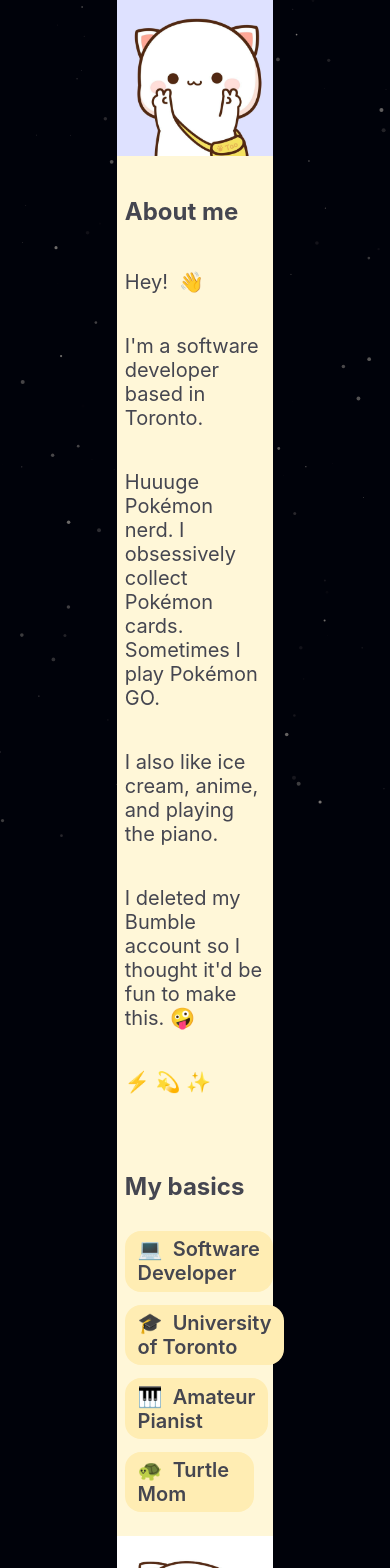
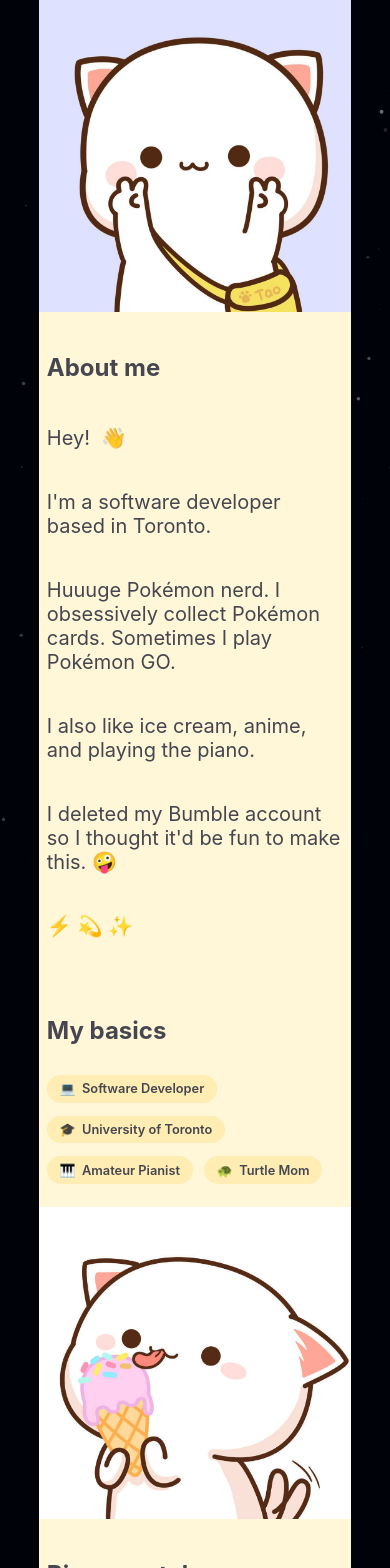
Before and after one commit to karenkwok/karenkwok.github.io, a React (Create React App) app: page /bumble in a window 390 px wide. Shown: the top 1568 px of the page. Built offline with nearby package versions, Linux system fonts and the light colour scheme.

Commit message:
added media queries to bumble

```diff
--- a/src/App.scss
+++ b/src/App.scss
@@ -88,3 +88,9 @@ a:-webkit-any-link {
     font-size: 5rem;
   }
 }
+
+@media (max-width: 300px) {
+  h3 {
+    font-size: 1rem;
+  }
+}
--- a/src/components/Bumble/Bumble.scss
+++ b/src/components/Bumble/Bumble.scss
@@ -41,3 +41,11 @@
     transform: rotate(0deg);
   }
 }
+
+@media (max-width: 800px) {
+  #bumble {
+    margin-left: 0vw;
+    margin-right: 0vw;
+    width: 80vw;
+  }
+}
--- a/src/components/UI/BumbleItem.scss
+++ b/src/components/UI/BumbleItem.scss
@@ -16,3 +16,105 @@
   background-color: $yellow;
   color: $dark-gray;
 }
+
+@media (max-width: 1400px) {
+  .item {
+    font-size: 1rem;
+  }
+}
+
+@media (max-width: 1190px) {
+  .item {
+    font-size: 0.9rem;
+  }
+}
+
+@media (max-width: 1105px) {
+  .item {
+    font-size: 0.8rem;
+  }
+}
+
+@media (max-width: 1020px) {
+  .item {
+    font-size: 0.7rem;
+  }
+}
+
+@media (max-width: 930px) {
+  .item {
+    font-size: 0.8rem;
+  }
+}
+
+@media (max-width: 800px) {
+  .item {
+    font-size: 1.25rem;
+  }
+}
+
+@media (max-width: 665px) {
+  .item {
+    font-size: 1rem;
+  }
+}
+
+@media (max-width: 565px) {
+  .item {
+    font-size: 0.9rem;
+  }
+}
+
+@media (max-width: 525px) {
+  .item {
+    font-size: 0.8rem;
+  }
+}
+
+@media (max-width: 485px) {
+  .item {
+    font-size: 0.7rem;
+  }
+}
+
+@media (max-width: 445px) {
+  .item {
+    font-size: 0.8rem;
+  }
+}
+
+@media (max-width: 435px) {
+  .item {
+    font-size: 0.7rem;
+  }
+}
+
+@media (max-width: 400px) {
+  .item {
+    font-size: 0.8rem;
+  }
+}
+
+@media (max-width: 375px) {
+  .item {
+    font-size: 0.7rem;
+  }
+}
+
+@media (max-width: 340px) {
+  .item {
+    font-size: 0.6rem;
+  }
+}
+
+@media (max-width: 305px) {
+  .item {
+    font-size: 0.5rem;
+  }
+}
+
+@media (max-width: 270px) {
+  .item {
+    font-size: 0.4rem;
+  }
+}
```
